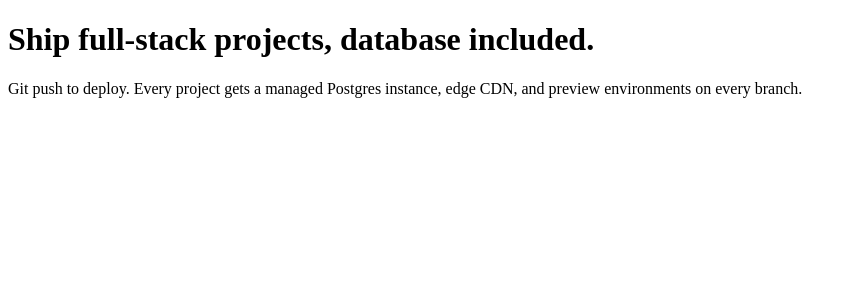
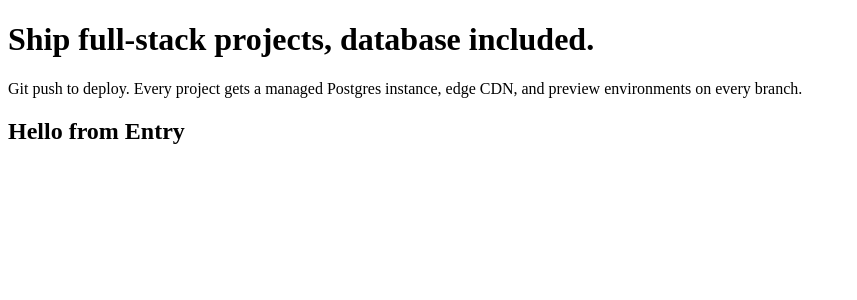
Before and after one commit to AdamKirikisla/pricing-cards-react, a React (Vite) app in the folder pricing-cards-react/: page / in a window 1280 px wide. Shown: the top 300 px of the page, without its empty margins (0-857 px from the left). Built offline with nearby package versions, Linux system fonts and the light colour scheme.

Commit message:
add Entry component

```diff
--- a/pricing-cards-react/src/App.jsx
+++ b/pricing-cards-react/src/App.jsx
@@ -1,5 +1,6 @@
 import { useState } from 'react'
 import Header from './Components/Header'
+import Entry from './Components/Entry'
 
 
 function App() {
@@ -7,6 +8,10 @@ function App() {
   return(
     <>
     <Header></Header>
+    <main>
+
+    </main>
+    <Entry></Entry>
     </>
   )
 
--- /dev/null
+++ b/pricing-cards-react/src/Components/Entry.jsx
@@ -0,0 +1,8 @@
+export default function Entry(){
+
+    return(
+        <article>
+            <h2>Hello from Entry</h2>
+        </article>
+    )
+}
```
